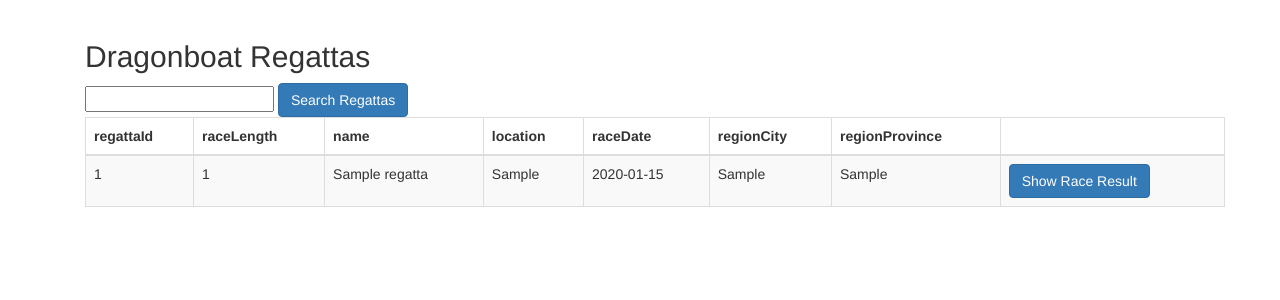
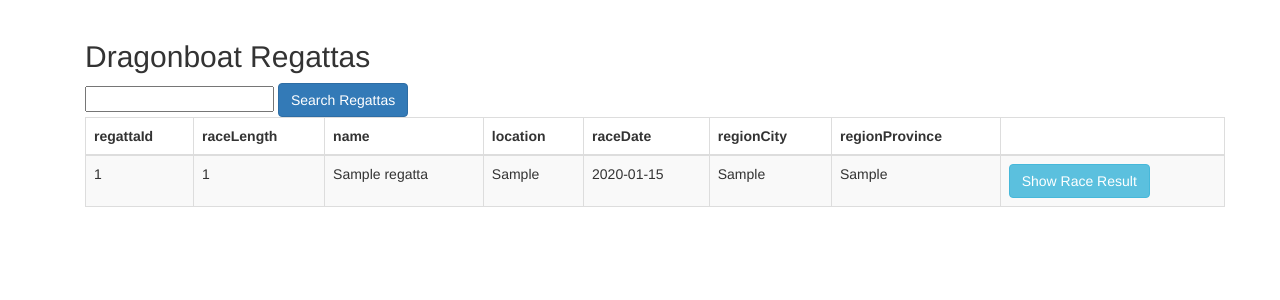
Before and after one commit to alexsclim/Felist, a Flask app: page /regattas in a window 1280 px wide. Shown: the part 52-352 px from the top of the page. Run offline with Flask 2, Linux system fonts and the light colour scheme; the visitor is signed in with stand-in values (Sample User, id 1); tables that the repository leaves empty hold one stand-in row (values such as "Sample post"); some libraries are stand-ins or nearby versions.

Commit message:
Pretty Button

```diff
--- a/app/templates/regattas.html
+++ b/app/templates/regattas.html
@@ -30,7 +30,7 @@
       		<td>{{regatta["regionCity"]}}</td>
       		<td>{{regatta["regionProvince"]}}</td>
           <td>
-            <a href="{{ url_for('showraceresults', regatta_id=regatta["regattaId"])}}" class="btn btn-primary">Show Race Result</a>
+            <a href="{{ url_for('showraceresults', regatta_id=regatta["regattaId"])}}" class="btn btn-info">Show Race Result</a>
           </td>
       	</tr>
       {% endfor %}
```
